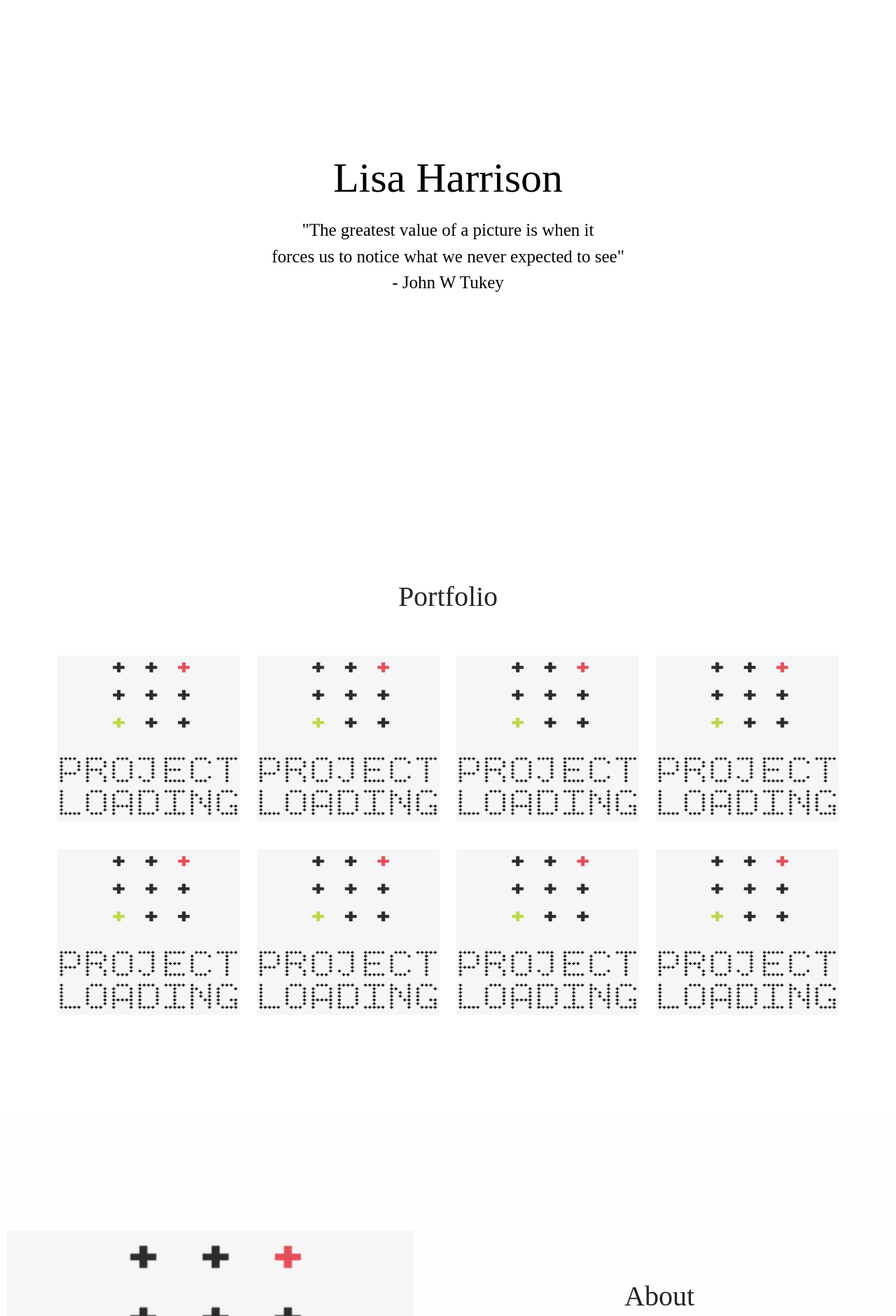
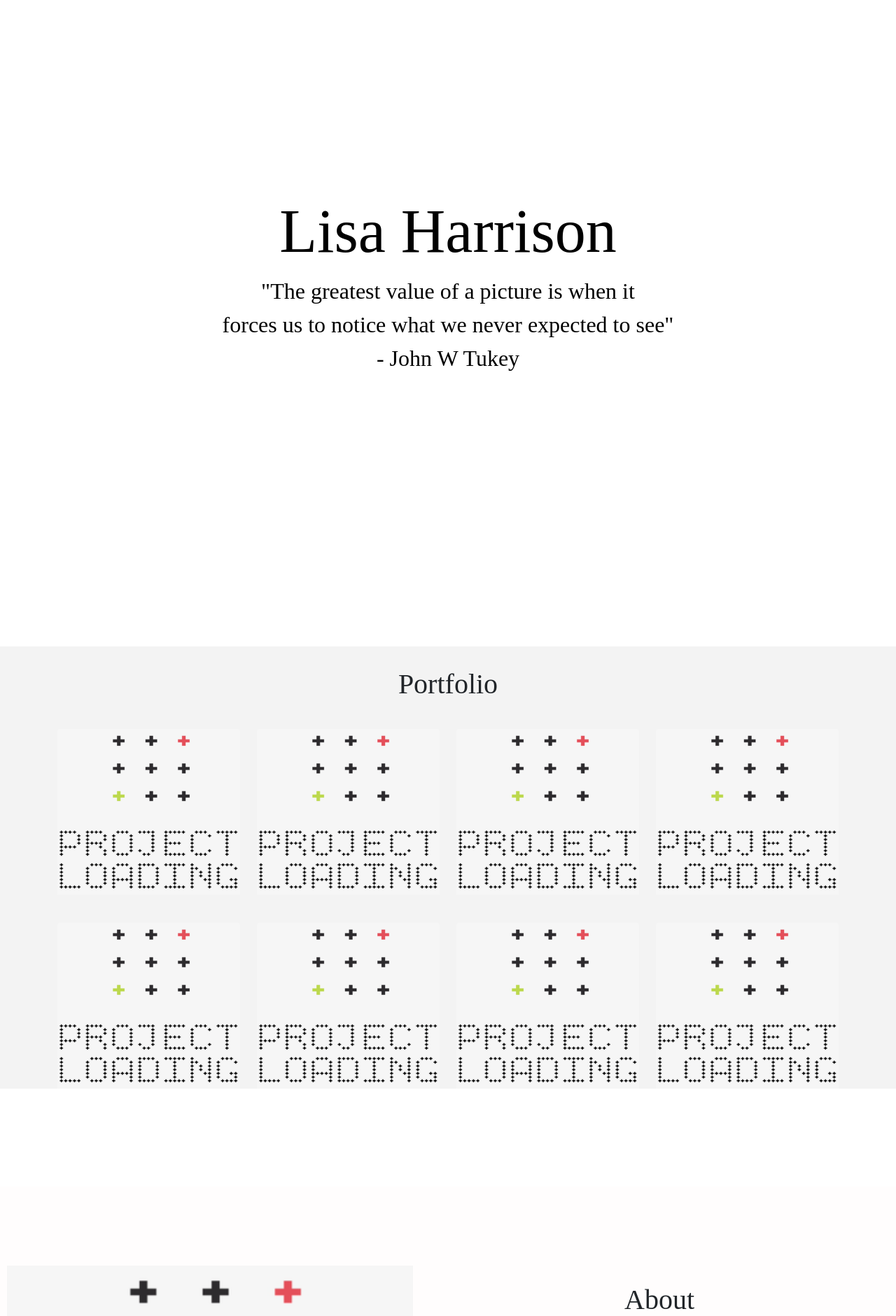
Before and after one commit to LisaHarrison08/lisaH, a PHP site: page / in a window 1280 px wide. Shown: the part 72-1953 px from the top of the page at 70% size. Run offline with PHP 8.4, Linux system fonts and the light colour scheme; some libraries are stand-ins or nearby versions; some web fonts are replaced.

Commit message:
revised header section increased font changed background of portfolio section amongst many other edits

```diff
--- a/index.html
+++ b/index.html
@@ -37,14 +37,13 @@
         <a class="nav-link" href="#about">About</a>
       </li>
       <li class="nav-item">
-        <a class="nav-link" href="#contact">Contact</a>
+        <a class="nav-link" href="mailto:youremailhere@gmail.com">Contact</a>
       </li>
     </div>
   </nav>
 
 
-  <!--Section: Page Header  -->
-
+  <!-- ===== Section: Page Header ===== -->
 
   <header>
     <div class="container-fluid mb-4 pb-5">
@@ -60,60 +59,64 @@
     </div>
   </header>
 
-  <!-- ================================================================== -->
-  <!-- Section Portfolio -->
-  <!-- ================================================================== -->
-  <!-- Portfolio Header  -->
-
-  <div class="container mt-3 pt-5">
-    <div class="row">
-      <div class="section-heading" id="portfolio">
-        <h2>Portfolio</h2>
-      </div>
-    </div>
-  </div>
+  <!-- ===== Section Portfolio ===== -->
 
   <!-- ==== Images resized to 440x400 ==== -->
   <div class="section-container">
     <div class="container">
+
+      <div class="row">
+        <div class="portfolio-heading" id="portfolio">
+          <h2>Portfolio</h2>
+        </div>
+      </div>
+
       <div class="row" id="projects1">
         <div class="col col-md-3">
           <img src="./images/projectLoading2.png" class="card-img-top" alt="image of">
           <!-- <p class="card-text">Nemo enim ipsam voluptatem quia voluptas sit aspernatur aut odit aut fugit.</p> -->
         </div>
+
         <div class="col col-md-3">
           <img src="./images/projectLoading2.png" class="card-img-top" alt="image of">
           <!-- <p class="card-text">Nemo enim ipsam voluptatem quia voluptas sit aspernatur aut odit aut fugit.</p> -->
         </div>
+
         <div class="col col-md-3">
           <img src="./images/projectLoading2.png" class="card-img-top" alt="image of">
           <!-- <p class="card-text">At vero eos et accusamus et iusto odio dignissimos ducimus qui blanditiis.</p> -->
         </div>
+
         <div class="col col-md-3">
           <img src="./images/projectLoading2.png" class="card-img-top" alt="image of">
           <!-- <p class="card-text">Nemo enim ipsam voluptatem quia voluptas sit aspernatur.</p> -->
         </div>
+
       </div>
     </div>
-    <div class="section-container">
+
     <div class="container">
       <div class="row" id="projects2">
         <div class="col col-md-3">
           <img src="./images/projectLoading2.png" class="card-img-top" alt="image of">
           <!-- <p class="card-text">Nemo enim ipsam voluptatem quia voluptas sit aspernatur aut odit aut fugit.</p> -->
         </div>
+
         <div class="col col-md-3">
           <img src="./images/projectLoading2.png" class="card-img-top" alt="image of">
           <!-- <p class="card-text">Nemo enim ipsam voluptatem quia voluptas sit aspernatur aut odit aut fugit.</p> -->
         </div>
+
         <div class="col col-md-3">
           <img src="./images/projectLoading2.png" class="card-img-top" alt="image of">
           <!-- <p class="card-text">At vero eos et accusamus et iusto odio dignissimos ducimus qui blanditiis.</p> -->
         </div>
+
         <div class="col col-md-3">
           <img src="./images/projectLoading2.png" class="card-img-top" alt="image of">
           <!-- <p class="card-text">Nemo enim ipsam voluptatem quia voluptas sit aspernatur.</p> -->
         </div>
+
       </div>
     </div>
   </div>
@@ -128,7 +131,7 @@
         </figure>
       </div>
 
-        <div class="col-xs-12 col-md col-lg about-text">
+      <div class="col-xs-12 col-md col-lg about-text" id="about">
         <h2>About</h2>
         <p> Lorem ipsum dolor sit amet, consectetur adipiscing elit. Sed mattis facilisis sem a convallis. Suspendisse
           posuere sed lorem nec suscipit. Duis orci mi, ullamcorper in convallis eu, lobortis quis odio.</p>
@@ -157,21 +160,20 @@
       </div>
     </div>
 
-
-
+    <!-- =========== Linked to Github Profile ===========-->
     <div class="row justify-content-center align-items-center">
-
-    <!-- =========== Linked to Github Profile ===========-->
-    <div class="d-flex col-xs-12 col-md-3 col-lg rounded bg-white p-2 m-4  text-center justify-content-center link shadow  align-items-center">
+      <div
+        class="d-flex col-xs-12 col-md-3 col-lg rounded bg-white p-2 m-4  text-center justify-content-center link shadow  align-items-center">
         <a class="p-link" href="https://github.com/LisaHarrison08" target="_blank">
           <h4 class="mt-1 mb-0"><i class="fab fa-github"></i> GitHub</h4>
         </a>
       </div>
 
       <!-- ==== Currently linked to Codepen Trending - link to Profile ==== -->
-   <div class="d-flex col-xs-12 col-md-3 col-lg rounded bg-white p-2 m-4 text-center justify-content-center link shadow  align-items-center">
+      <div
+        class="d-flex col-xs-12 col-md-3 col-lg rounded bg-white p-2 m-4 text-center justify-content-center link shadow  align-items-center">
         <a class="p-link" href="https://codepen.io/trending" target="_blank">
-     <h4 class="mt-1 mb-0"><i class="fab fa-codepen"></i>Codepen</h4>
+          <h4 class="mt-1 mb-0"><i class="fab fa-codepen"></i> Codepen</h4>
         </a>
       </div>
 
@@ -184,9 +186,10 @@
       </div>
 
       <!-- ===== Currently linked to freeCodeCamp - Later link to Profile ===== -->
-      <div class="d-flex col-xs-12 col-md-3 col-lg rounded bg-white p-2 m-4 text-center justify-content-center link shadow  align-items-center">
+      <div
+        class="d-flex col-xs-12 col-md-3 col-lg rounded bg-white p-2 m-4 text-center justify-content-center link shadow  align-items-center">
         <a class="p-link" href="mailto:youremailhere@gmail.com">
-          <h4 class="mt-1 mb-0"><i class="fa-regular fa-envelope"></i>Contact</h4>
+          <h4 class="mt-1 mb-0"><i class="fa-regular fa-envelope"></i> Contact</h4>
         </a>
       </div>
 
--- a/style.css
+++ b/style.css
@@ -39,28 +39,22 @@ body{
                           /* Section:Reveal */
 /* ========================================================================== */
 
-/* Name */
-.reveal{
-  margin-top: 160px;
-  margin-bottom: 20px;
-  text-align: center;
-}
-/* This is the quote */
-#reveal{
-  /* margin-top: ;  */
+.section-heading{
+  margin-top:350px;
+  margin-bottom:300px;
   text-align: center;
 }
 
 h1{
-  font-size: 60px;
+  font-size: 5.5em;
   color:white;
   position:relative;
   display:inline-block;
   animation: text-reveal .5s ease forwards;
   animation-delay: 1s;
 }
-.quote{
-  font-size: 25px;
+.quote {
+  font-size: 2em;
   color:white;
   position:relative;
   display:inline-block;
@@ -97,16 +91,22 @@ h1 span,
   }
 }
 
+
 /* Section: Portfolio */
+
+h2{
+  margin-top:30px;
+  margin-bottom: 0px;
+  text-align: center;
+  font-size: 2.5rem;
+}
+
 .card-img-top:hover {
 	transform: scale(1.1);
 }
 
-.section-heading, h2{
-  margin-top:130px;
-  margin-bottom: 10px;
-  text-align: center;
-  font-size: 2.5rem;
+.section-container{
+  background-color: rgb(243, 243, 243);
 }
 
 #projects1{
```
Also changed, not shown: other parts of style.css (+3 -39 lines). Lines whose indentation alone changed are shown as unchanged.
